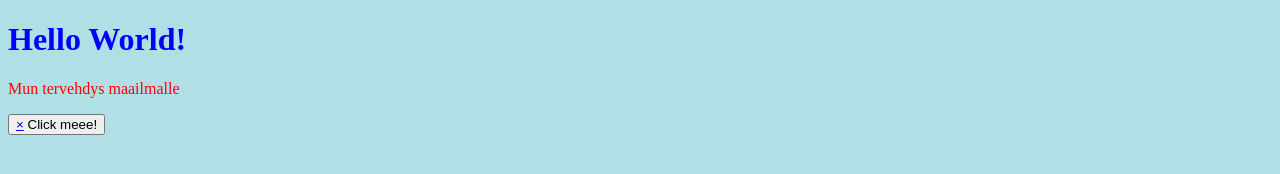
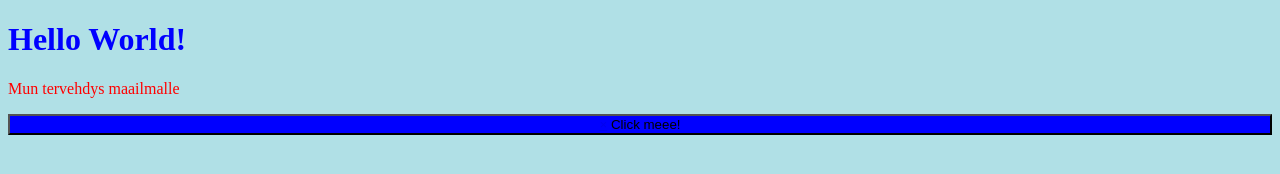
Before and after one commit to Kartsae/Kartsae.github.io, a plain HTML site: page index.html in a window 1280 px wide. Drawn offline with Linux system fonts and the light colour scheme.

Commit message:
Update Style.css

```diff
--- a/Style.css
+++ b/Style.css
@@ -9,4 +9,6 @@ p {
 }
 button{
     transition: 1.5s;
+    width: 100%;
+    background-color:blue;
 }
```
